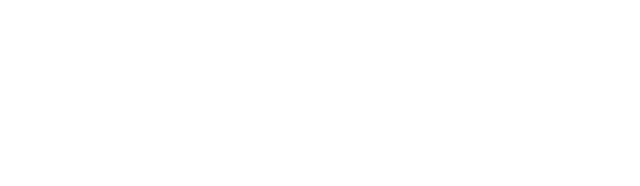
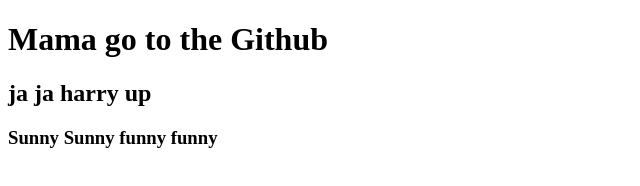
Before and after one commit to abuyousufakash/abuyousufakash, a plain HTML site: page index.html in a window 1280 px wide. Shown: the whole page, without its empty margins (0-640 px from the left). Drawn offline with Linux system fonts and the light colour scheme.

Commit message:
added header

```diff
--- a/index.html
+++ b/index.html
@@ -7,6 +7,8 @@
     <title>My First Github repo</title>
 </head>
 <body>
-
+    <h1>Mama go to the Github</h1>
+    <h2>ja ja harry up</h2>
+    <h3>Sunny Sunny funny funny</h3>
 </body>
 </html>
```
